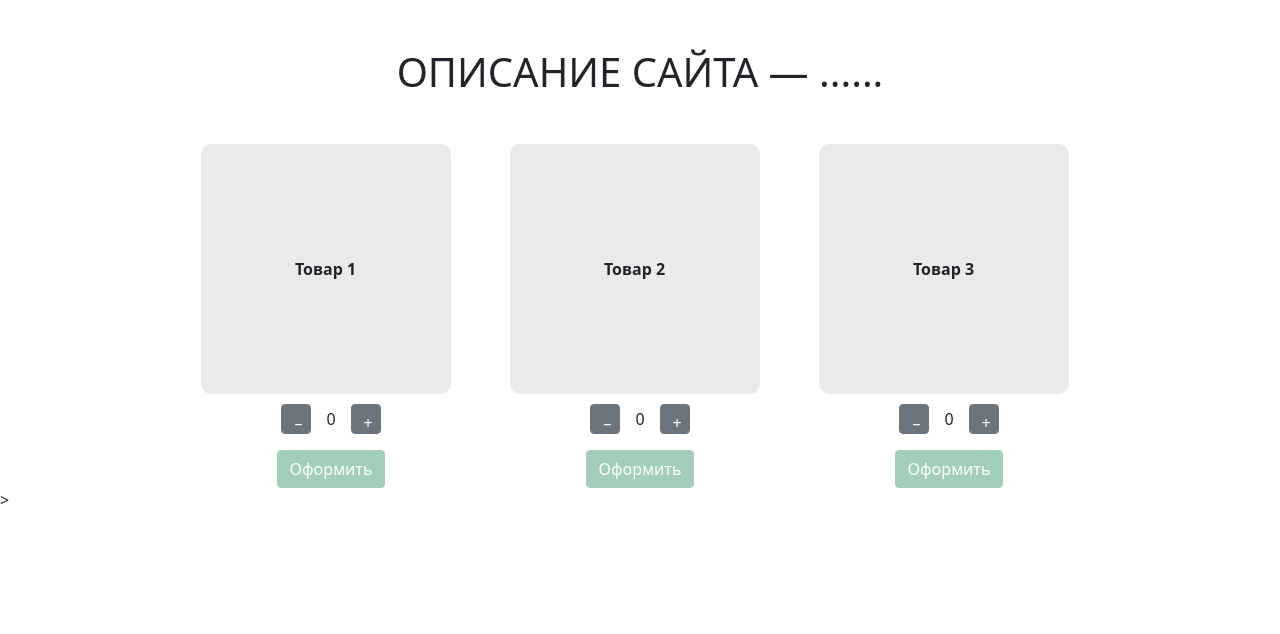
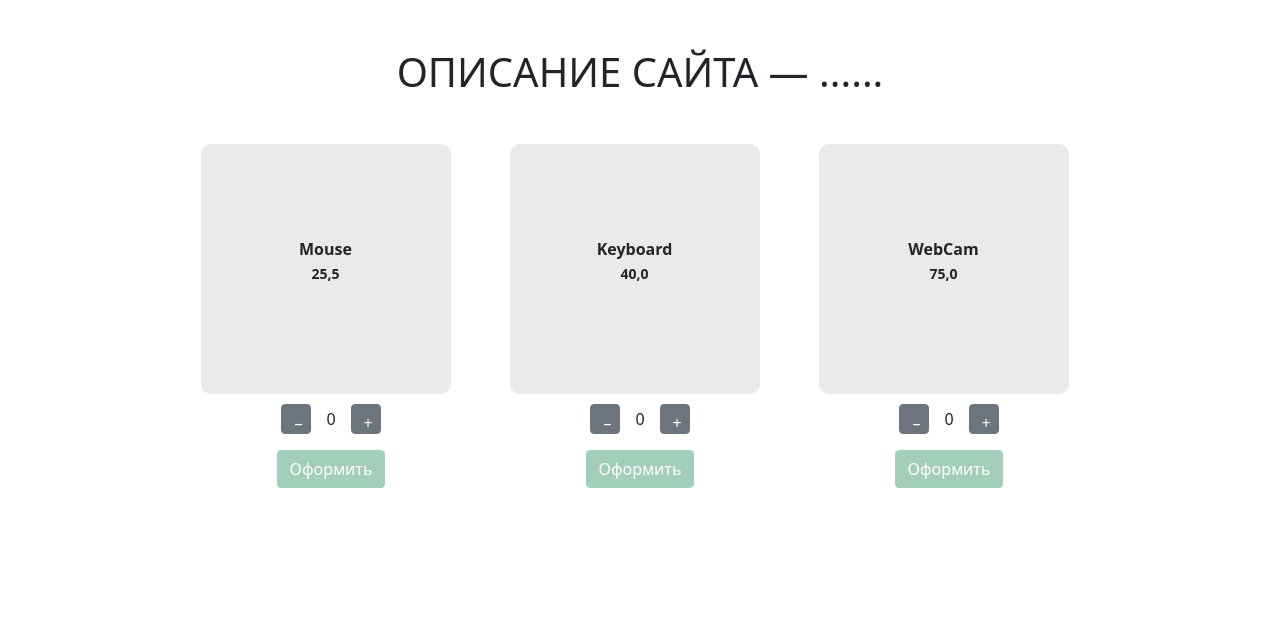
Before and after one commit to Nuratahir/corporate_store_of_parks_and_squares, a Django app: page / in a window 1280 px wide. Shown: the part 56-690 px from the top of the page. Run offline with Django 5.2, Linux system fonts and the light colour scheme; data comes from the database, SQL or seed files in the repository.

Commit message:
Готова главная страница магазина, продукты и кнопки активны

```diff
--- a/store_app/templates/store_app/start_page.html
+++ b/store_app/templates/store_app/start_page.html
@@ -13,49 +13,25 @@
         <div id="products" class="container mt-5">
             <div class="row justify-content-center gap-4">
 
-                <!-- Товар 1 -->
+                {% for product in products %}
+                <!-- Товары, которые я раскидываю путем цикла, можно не добавлять в ручную -->
                 <div class="product-wrapper col-md-3">
-                    <div class="product-card">Товар 1</div>
+
+                    <div class="product-card">
+                            <p> {{ product.name_product }} <br>
+                            <small>{{ product.price }} </small>
+                            </p>
+                    </div>
 
                     <div class="product-control">
-                        <button class="btn btn-secondary" onclick="changeCount(1, -1)">–</button>
-                        <span id="count1">0</span>
-                        <button class="btn btn-secondary" onclick="changeCount(1, 1)">+</button>
+                            <button class="btn btn-secondary" onclick="changeCount({{ product.id }},-1)">–</button>
+                            <span id="count{{ product.id }}">0</span>
+                            <button class="btn btn-secondary" onclick="changeCount({{ product.id }},1)">+</button>
                     </div>
-
-                    <a id="buy1" href="{% url 'ordering' %}" class="btn btn-success mt-3 disabled-btn">Оформить</a>
-
+                    <a id="buy{{ product.id }}" href="{% url 'ordering' %}" class="btn btn-success mt-3 disabled-btn">Оформить</a>
                 </div>
-
-                <!-- Товар 2 -->
-                <div class="product-wrapper col-md-3">
-                    <div class="product-card">Товар 2</div>
-
-                    <div class="product-control">
-                        <button class="btn btn-secondary" onclick="changeCount(2, -1)">–</button>
-                        <span id="count2">0</span>
-                        <button class="btn btn-secondary" onclick="changeCount(2, 1)">+</button>
-                    </div>
-
-                    <a id="buy2" href="{% url 'ordering' %}" class="btn btn-success mt-3 disabled-btn">Оформить</a>
-
-                </div>
-
-                <!-- Товар 3 -->
-                <div class="product-wrapper col-md-3">
-                    <div class="product-card">Товар 3</div>
-
-                    <div class="product-control">
-                        <button class="btn btn-secondary" onclick="changeCount(3, -1)">–</button>
-                        <span id="count3">0</span>
-                        <button class="btn btn-secondary" onclick="changeCount(3, 1)">+</button>
-                    </div>
-
-                        <a id="buy3" href="{% url 'ordering' %}" class="btn btn-success mt-3 disabled-btn">Оформить</a>
-                </div>
-
+                {% endfor %}
             </div>
         </div>
-
-    </main>>
+    </main>
 {% endblock %}
--- a/store_app/urls.py
+++ b/store_app/urls.py
@@ -5,7 +5,7 @@ from .views import (
     personal_account,
     login,
     registration,
-    logout
+    logout,
 )
 
 urlpatterns = [
@@ -14,5 +14,5 @@ urlpatterns = [
     path("lk/", personal_account, name="personal_account"),
     path("login/", login, name="login"),
     path("registration/", registration, name="registration"),
-    path("logout/", logout, name="logout")
+    path("logout/", logout, name="logout"),
 ]
--- a/store_app/views.py
+++ b/store_app/views.py
@@ -1,7 +1,9 @@
-from django.shortcuts import render, redirect
+from itertools import product
+
+from django.shortcuts import render, redirect, get_object_or_404
 from django.http import HttpResponse
 from .forms import RegisterForm, LoginForm
-from .models import Employee
+from .models import Employee, Product, Order, OrderItem
 
 
 def start_page(request):
@@ -11,10 +13,17 @@ def start_page(request):
     if employee_id:
         employee = Employee.objects.get(id=employee_id)
 
+    products = Product.objects.all()
+
+    context = {
+        "employee": employee,
+        "products": products,
+    }
+
     return render(
         request,
         "store_app/start_page.html",
-        {"employee": employee},
+        context=context,
     )
 
 
@@ -35,6 +44,7 @@ def personal_account(request):
         "store_app/personal_account.html",
         {"employee": employee},
     )
+
 
 def logout(request):
     request.session.pop("employee_id", None)
```
Also changed, not shown: store_app/templates/store_app/base.html (line endings or trailing spaces).
